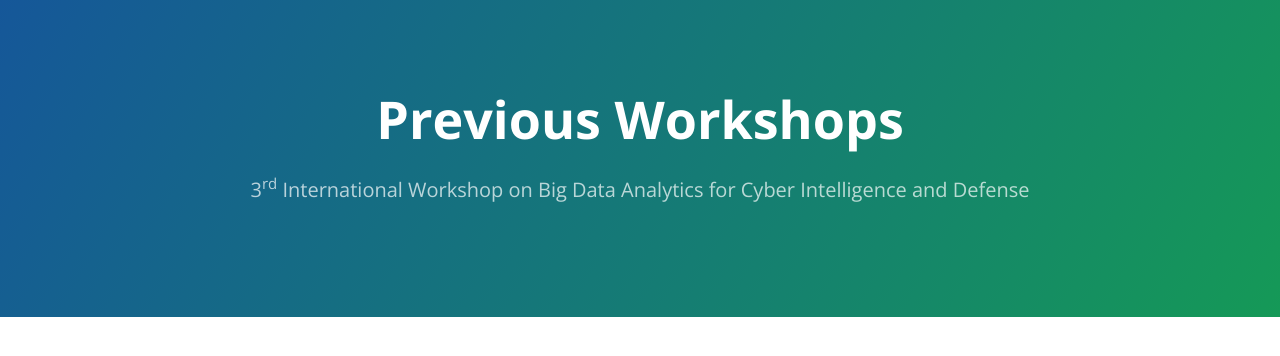
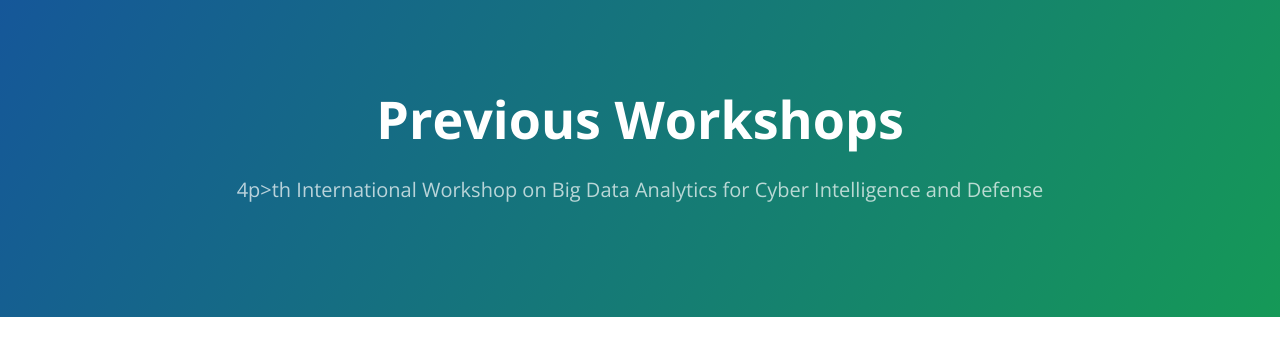
Before and after one commit to bda4cid/bda4cid.github.io, a Jekyll site: the page built from Previous.md, in a window 1280 px wide. Shown: the top 356 px of the page. Built offline with Jekyll 4.4.1, drawn with Linux system fonts in a browser that asks for light colours; our own code applies the rules of GitHub Pages for plain Markdown files.

Commit message:
Changed 3rd to 4th

```diff
--- a/_config.yml
+++ b/_config.yml
@@ -1,5 +1,5 @@
 title: BDA4CID
-description: 3<sup>rd</sup> International Workshop on Big Data Analytics for Cyber Intelligence and Defense
+description: 4p>th</sup> International Workshop on Big Data Analytics for Cyber Intelligence and Defense
 show_downloads: false
 google_analytics:
 theme: jekyll-theme-cayman
```
Also changed, not shown: index.md (line endings or trailing spaces).
